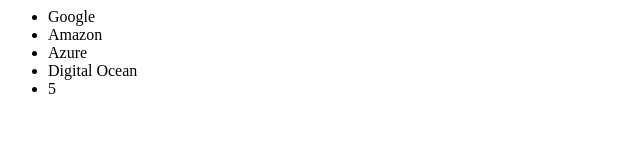
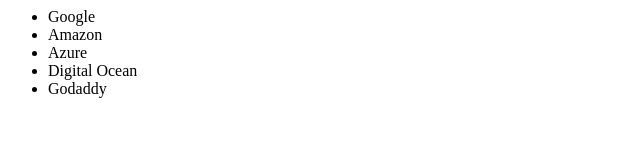
Before and after one commit to aravind061992/gittest, a plain HTML site: page index.html in a window 1280 px wide. Shown: the full height of the page, 0-640 px from the left. Drawn offline with Linux system fonts and the light colour scheme.

Commit message:
Update index.html

```diff
--- a/index.html
+++ b/index.html
@@ -5,7 +5,7 @@
   <li>Amazon</li>
   <li>Azure</li>
   <li>Digital Ocean</li>
-  <li>5</li>
+  <li>Godaddy</li>
 </ul>
 </body>
 </html>
```
